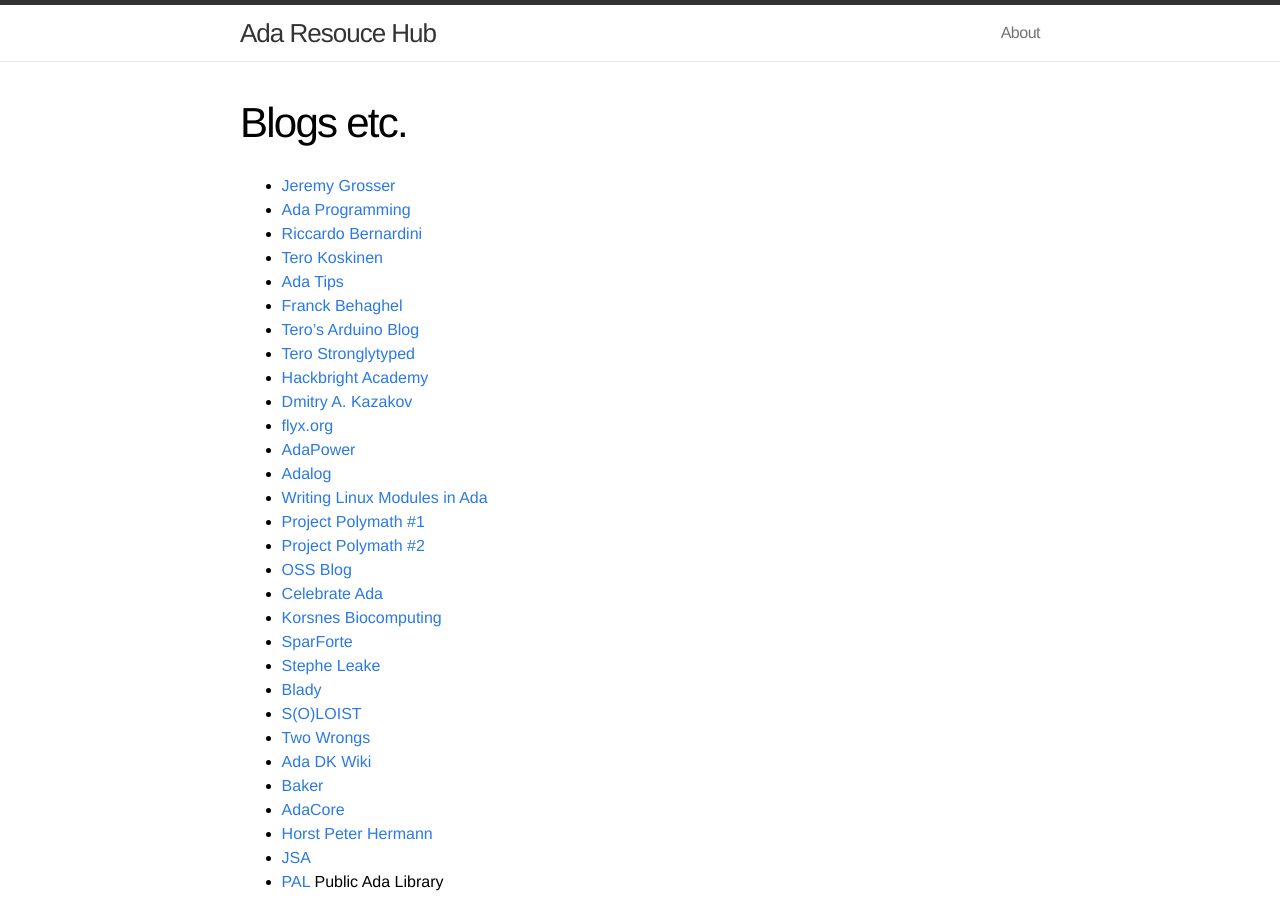
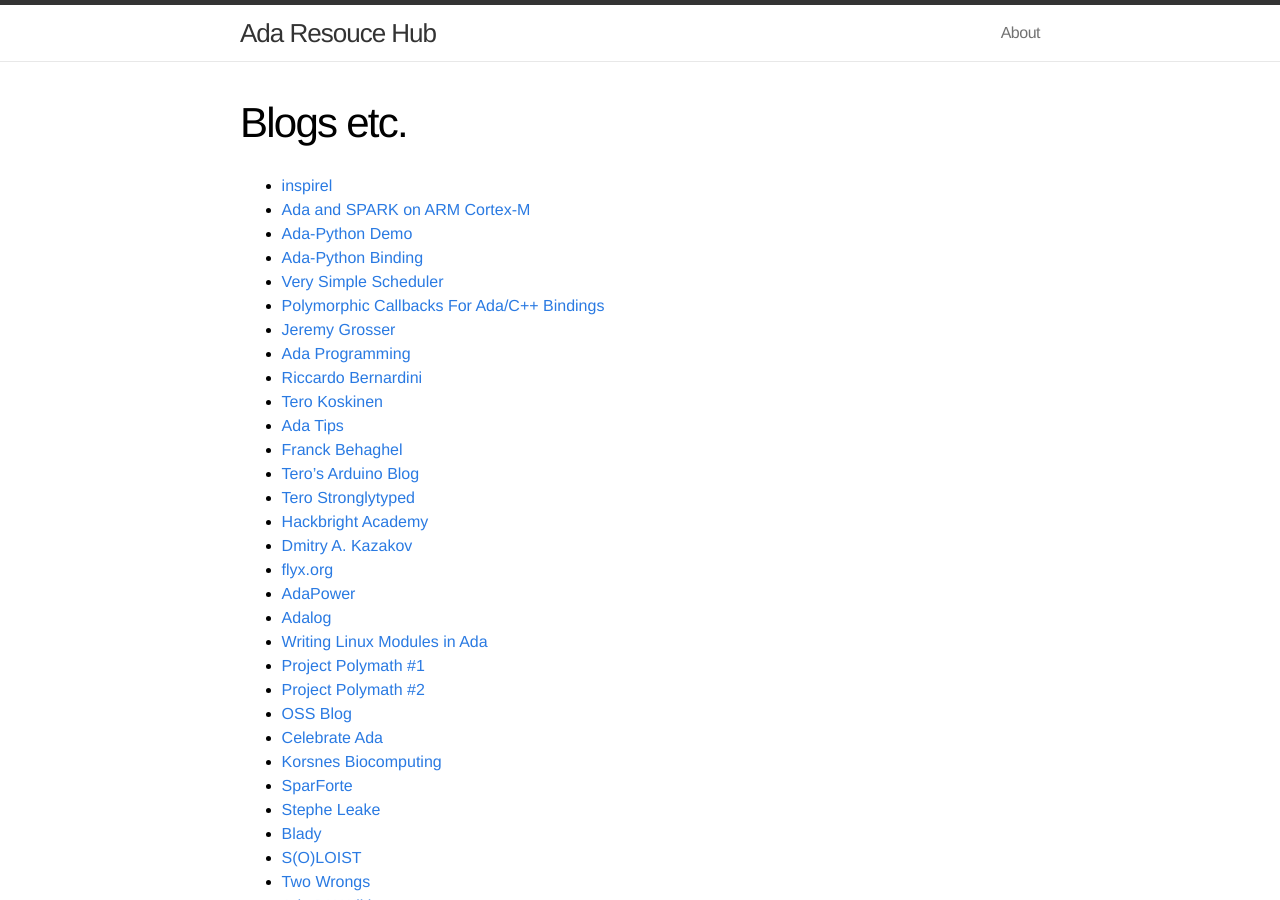
Before and after one commit to quornings/quornings.github.io, a Jekyll site: the page built from ada/blogs.md, in a window 1280 px wide and 900 px high. Built offline with Jekyll 4.4.1, drawn with Linux system fonts in a browser that asks for light colours; some of the changed text lies outside the part shown.

Commit message:
Add inspirel articles and company

```diff
--- a/ada/blogs.md
+++ b/ada/blogs.md
@@ -3,6 +3,12 @@ layout: page
 title: Blogs etc.
 ---
 
+- [inspirel](http://www.inspirel.com/articles.html)
+ * [Ada and SPARK on ARM Cortex-M](http://www.inspirel.com/articles/Ada_On_Cortex.html)
+ * [Ada-Python Demo](http://www.inspirel.com/articles/Ada_Python_Demo.html)
+ * [Ada-Python Binding](http://www.inspirel.com/articles/Ada_Python_Binding.html)
+ * [Very Simple Scheduler](http://www.inspirel.com/articles/Ada_On_Cortex_Very_Simple_Scheduler.html)
+ * [Polymorphic Callbacks For Ada/C++ Bindings]( http://www.inspirel.com/articles/Polymorphic_Callbacks_Ada_Cpp.html)
 - [Jeremy Grosser](https://synack.me)
 - [Ada Programming](https://ada-programming.blogspot.com)
 - [Riccardo Bernardini](https://dev.to/pinotattari)
@@ -73,6 +79,11 @@ Vulnerabilities
 - [The programming language that refuses to die](https://www.talentinternational.com.au/blog/2018/03/ada-the-programming-language-that-refuses-to-die-dot-dot-dot)
 - [Siemens Embedded](https://blogs.sw.siemens.com/embedded-software/2011/08/01/the-ideal-programming-language/)
 
+## Companies
+
+- [inspirel](http://www.inspirel.com)
+- [AdaPilot](???)
+
 ## Products
 
 - [D2000 SCADA](https://d2000.ipesoft.com)
```
